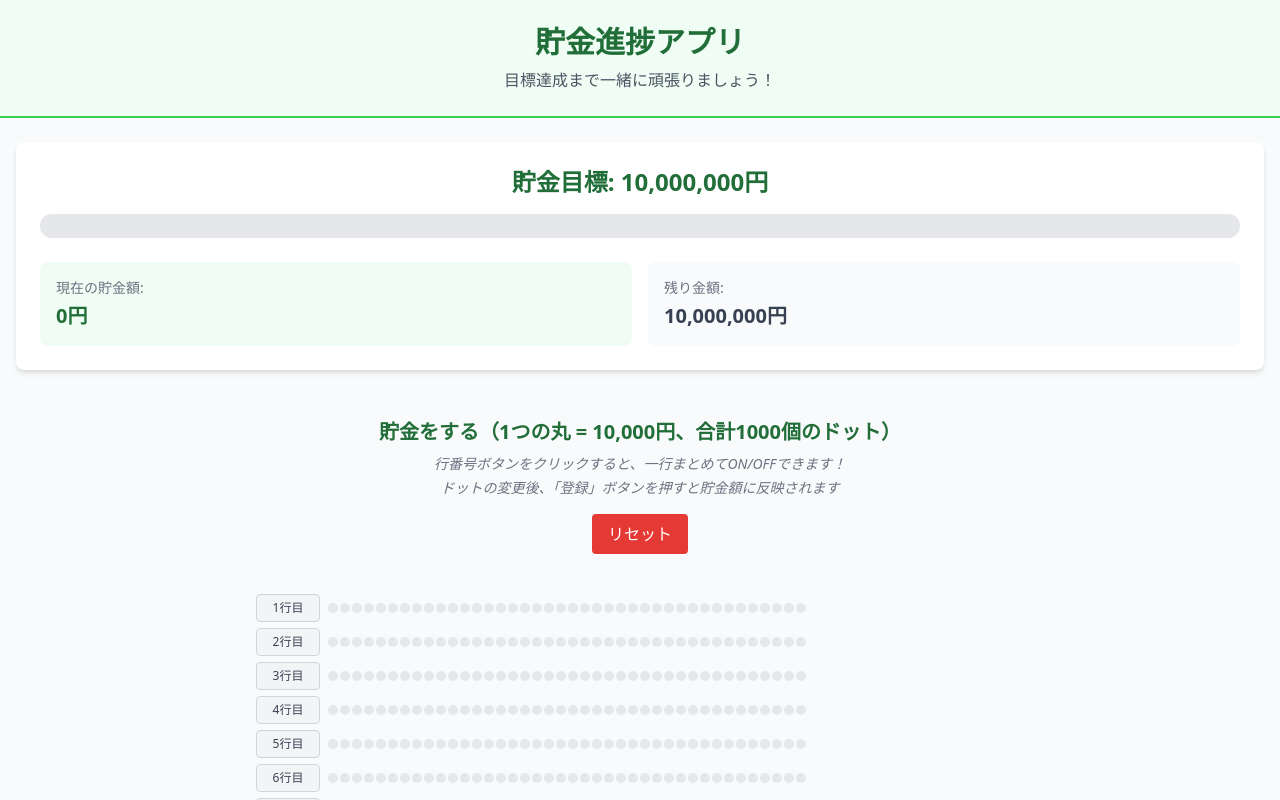
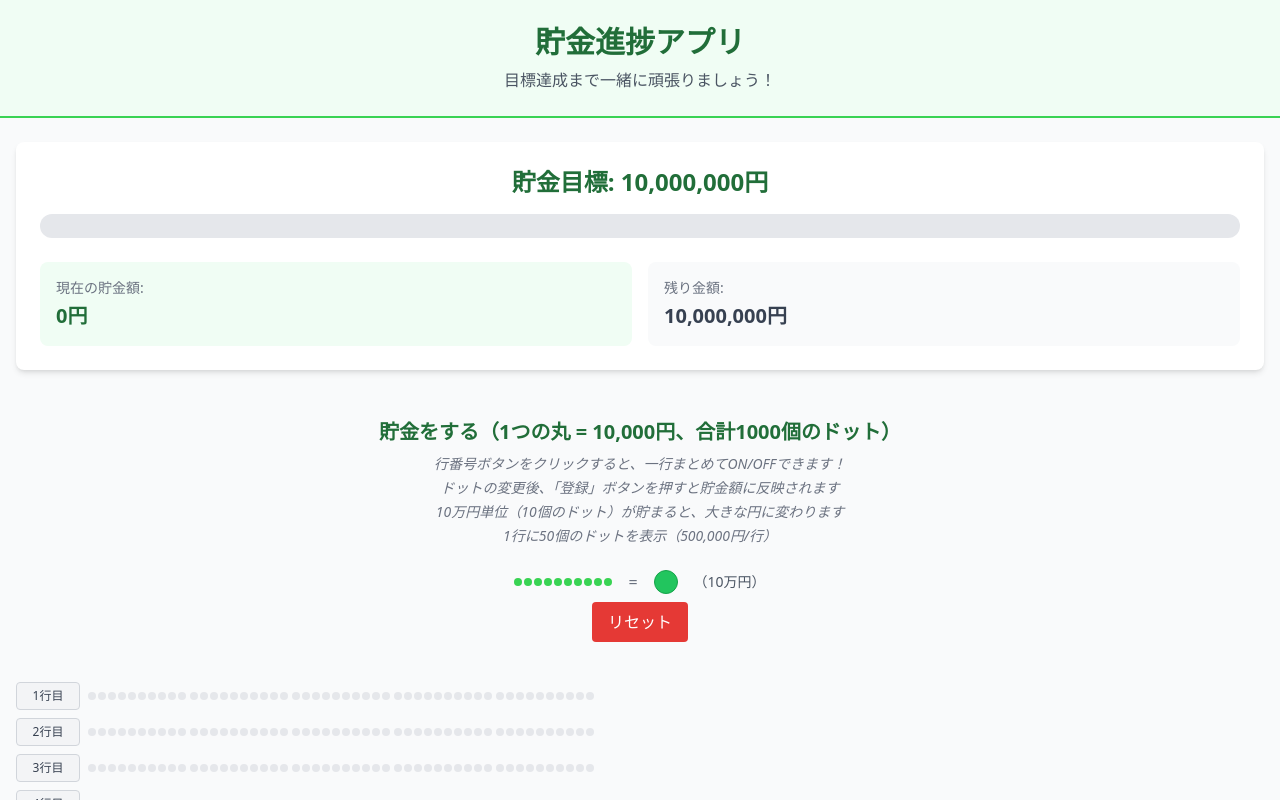
Before and after one commit to kipo33/chokin, a React (Vite) app: page / in a window 1280 px wide. Shown: the top 800 px of the page. Built offline with nearby package versions, Linux system fonts and the light colour scheme.

Commit message:
小さい円10個を大きな円にまとめる。

```diff
--- a/src/App.tsx
+++ b/src/App.tsx
@@ -56,6 +56,18 @@ function App() {
             <div className="text-sm text-gray-500 italic mb-4 text-center">
               <p>行番号ボタンをクリックすると、一行まとめてON/OFFできます！</p>
               <p className="mt-1">ドットの変更後、「登録」ボタンを押すと貯金額に反映されます</p>
+              <p className="mt-1">10万円単位（10個のドット）が貯まると、大きな円に変わります</p>
+              <p className="mt-1">1行に50個のドットを表示（500,000円/行）</p>
+            </div>
+            <div className="flex items-center justify-center gap-4 my-2">
+              <div className="flex gap-0.5">
+                {Array(10).fill(0).map((_, i) => (
+                  <div key={i} className="w-2 h-2 rounded-full bg-secondary"></div>
+                ))}
+              </div>
+              <div className="text-gray-500">=</div>
+              <div className="w-6 h-6 rounded-full bg-green-500 border border-green-600"></div>
+              <div className="text-sm text-gray-600">（10万円）</div>
             </div>
             <button
               className="bg-danger hover:bg-red-700 text-white px-4 py-2 rounded transition transform hover:-translate-y-0.5 active:translate-y-0"
--- a/src/components/SavingsDots.tsx
+++ b/src/components/SavingsDots.tsx
@@ -12,6 +12,11 @@ const SavingsDots: React.FC<SavingsDotsProps> = ({ onSavingsUpdate, currentAmoun
   const [clickedDots, setClickedDots] = useState<boolean[]>(Array(1000).fill(false));
   // 変更があるかどうかのフラグ
   const [hasChanges, setHasChanges] = useState(false);
+
+  // 一行あたりのドット数
+  const DOTS_PER_ROW = 50;
+  // 一グループあたりのドット数
+  const DOTS_PER_GROUP = 10;
 
   // 初期化時と貯金額変更時にボタンの状態を更新
   useEffect(() => {
@@ -62,15 +67,37 @@ const SavingsDots: React.FC<SavingsDotsProps> = ({ onSavingsUpdate, currentAmoun
     setHasChanges(true);
   };
 
+  // グループ（10個単位）がクリックされたときの処理
+  const handleGroupClick = (groupIndex: number) => {
+    // 10個のドットのグループの開始インデックス
+    const startIdx = groupIndex * DOTS_PER_GROUP;
+    const endIdx = Math.min(startIdx + DOTS_PER_GROUP, 1000);
+
+    // グループ内のすべてのドットがONかチェック
+    const groupDots = clickedDots.slice(startIdx, endIdx);
+    const allActive = groupDots.every(dot => dot);
+
+    // 新しい状態を作成
+    const newClickedDots = [...clickedDots];
+
+    // グループ内のすべてのドットを反転
+    for (let i = startIdx; i < endIdx; i++) {
+      newClickedDots[i] = !allActive;
+    }
+
+    setClickedDots(newClickedDots);
+    setHasChanges(true);
+  };
+
   // 行全体のON/OFFを切り替える処理（一時的な状態の更新のみ）
   const handleRowToggle = (rowIndex: number) => {
-    const rowStartIdx = rowIndex * 40; // 1行は40個のドット
-    const rowEndIdx = Math.min(rowStartIdx + 40, 1000); // 行の末尾（1000を超えないように）
+    const rowStartIdx = rowIndex * DOTS_PER_ROW; // 1行は50個のドット
+    const rowEndIdx = Math.min(rowStartIdx + DOTS_PER_ROW, 1000); // 行の末尾（1000を超えないように）
 
     // 行の現在の状態をチェック（半分以上がONなら全部OFFに、そうでなければ全部ONに）
     const rowDots = clickedDots.slice(rowStartIdx, rowEndIdx);
     const activeCount = rowDots.filter(dot => dot).length;
-    const shouldActivate = activeCount <= 20; // 半分以上がONなら全部OFFに
+    const shouldActivate = activeCount <= DOTS_PER_ROW / 2; // 半分以上がONなら全部OFFに
 
     // 新しいドット状態を作成
     const newClickedDots = [...clickedDots];
@@ -93,12 +120,51 @@ const SavingsDots: React.FC<SavingsDotsProps> = ({ onSavingsUpdate, currentAmoun
     setHasChanges(false);
   };
 
-  // 行数を計算（1000個のドットを40個ずつで分割）
-  const rowCount = Math.ceil(1000 / 40);
+  // 行数を計算（1000個のドットを50個ずつで分割）
+  const rowCount = Math.ceil(1000 / DOTS_PER_ROW);
   const rows = Array.from({ length: rowCount }, (_, i) => i);
 
+  // 10個のドットをまとめてグループ化して表示する関数
+  const renderDotGroup = (startIdx: number) => {
+    const endIdx = Math.min(startIdx + DOTS_PER_GROUP, 1000);
+    const groupDots = clickedDots.slice(startIdx, endIdx);
+
+    // グループ内のONになっているドットの数
+    const activeCount = groupDots.filter(dot => dot).length;
+
+    // すべてONの場合、大きな円を表示
+    if (activeCount === DOTS_PER_GROUP) {
+      // 小さな円のサイズが2px (w-2) なので、面積が10倍になる半径は √10 ≈ 3.16 倍
+      // 2px × 3.16 ≈ 6.32px ≈ 6px
       return (
-    <div className="max-w-3xl mx-auto">
+        <button
+          key={`group-${startIdx}`}
+          className="w-6 h-6 rounded-full cursor-pointer hover:scale-125 hover:z-10 transition-all bg-green-500 border border-green-600 flex-shrink-0"
+          onClick={() => handleGroupClick(Math.floor(startIdx / DOTS_PER_GROUP))}
+          title={`貯金グループ（100,000円）`}
+        />
+      );
+    }
+
+    // 部分的にONの場合または全くONでない場合は、小さな円を個別に表示
+    return (
+      <div key={`group-${startIdx}`} className="flex flex-wrap gap-0.5 items-center">
+        {groupDots.map((clicked, idx) => (
+          <button
+            key={idx}
+            className={`w-2 h-2 rounded-full cursor-pointer hover:scale-150 hover:z-10 transition-all flex-shrink-0 ${
+              clicked ? 'bg-secondary' : 'bg-gray-200'
+            }`}
+            onClick={() => handleDotClick(startIdx + idx)}
+            title={`貯金ボタン（10,000円）`}
+          />
+        ))}
+      </div>
+    );
+  };
+
+  return (
+    <div className="max-w-full mx-auto">
       {/* 操作ボタン */}
       <div className="flex justify-end mb-4 gap-2">
         {hasChanges && (
@@ -122,31 +188,27 @@ const SavingsDots: React.FC<SavingsDotsProps> = ({ onSavingsUpdate, currentAmoun
       </div>
 
       {/* ドット表示エリア */}
+      <div className="w-full overflow-x-auto">
         {rows.map((rowIndex) => (
-        <div key={rowIndex} className="flex items-center mb-1.5">
+          <div key={rowIndex} className="flex items-center mb-2 whitespace-nowrap">
             <button
-            className="w-16 h-7 bg-gray-100 hover:bg-gray-200 text-gray-700 text-xs font-medium rounded border border-gray-300 mr-2 flex items-center justify-center transition-colors"
+              className="w-16 h-7 bg-gray-100 hover:bg-gray-200 text-gray-700 text-xs font-medium rounded border border-gray-300 mr-2 flex-shrink-0 flex items-center justify-center transition-colors"
               onClick={() => handleRowToggle(rowIndex)}
               title="この行を一括でON/OFFします"
             >
               {rowIndex + 1}行目
             </button>
-          <div className="flex flex-wrap gap-0.5">
-            {clickedDots
-              .slice(rowIndex * 40, Math.min((rowIndex + 1) * 40, 1000))
-              .map((clicked, idx) => (
-                <button
-                  key={idx}
-                  className={`w-2.5 h-2.5 rounded-full cursor-pointer hover:scale-150 hover:z-10 transition-all ${
-                    clicked ? 'bg-secondary' : 'bg-gray-200'
-                  }`}
-                  onClick={() => handleDotClick(rowIndex * 40 + idx)}
-                  title={`貯金ボタン（10,000円）`}
-                />
+            <div className="flex items-center space-x-1">
+              {/* 10個単位でグループ化して表示 */}
+              {Array.from({ length: DOTS_PER_ROW / DOTS_PER_GROUP }, (_, i) => rowIndex * DOTS_PER_ROW + i * DOTS_PER_GROUP).map((startIdx) => (
+                <div key={`group-container-${startIdx}`} className="flex-shrink-0">
+                  {renderDotGroup(startIdx)}
+                </div>
               ))}
             </div>
           </div>
         ))}
+      </div>
 
       {/* 変更がある場合の下部の登録ボタン（スマホ用） */}
       {hasChanges && (
```
Lines whose indentation alone changed are shown as unchanged.
